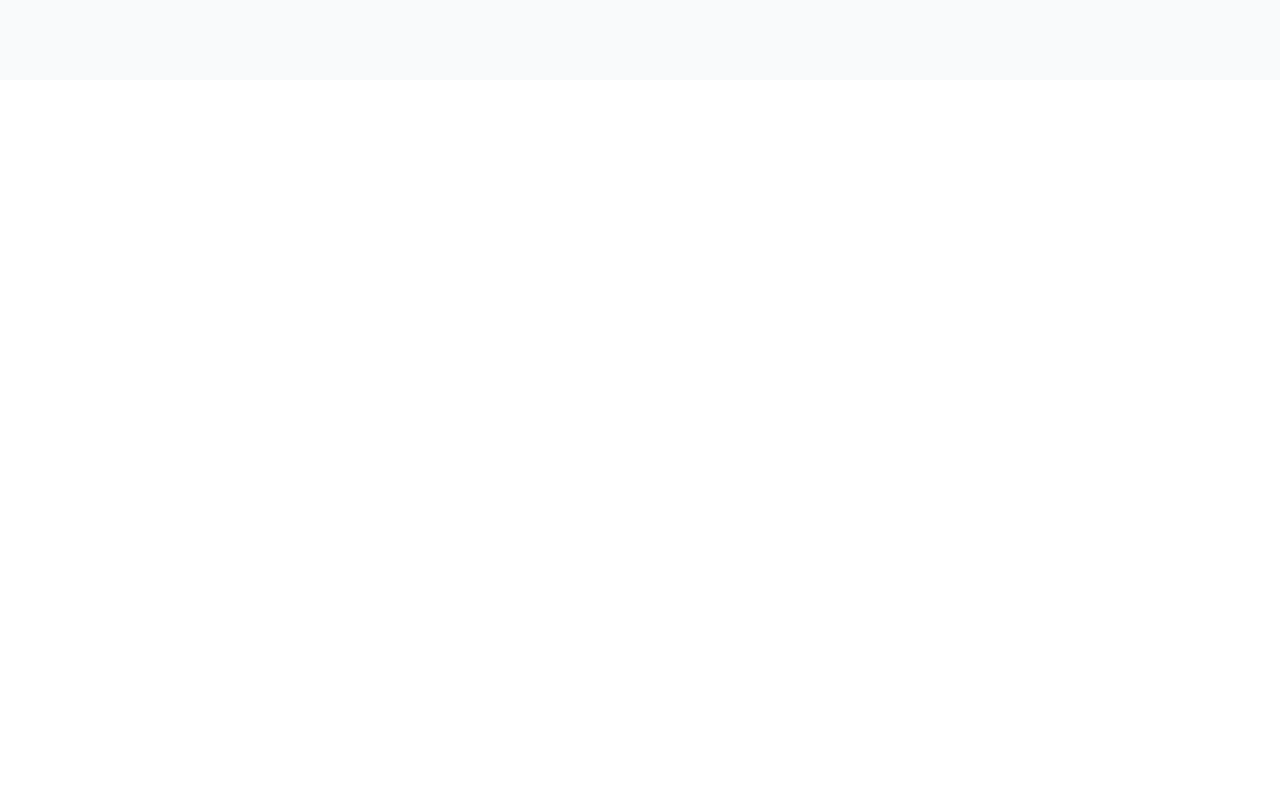
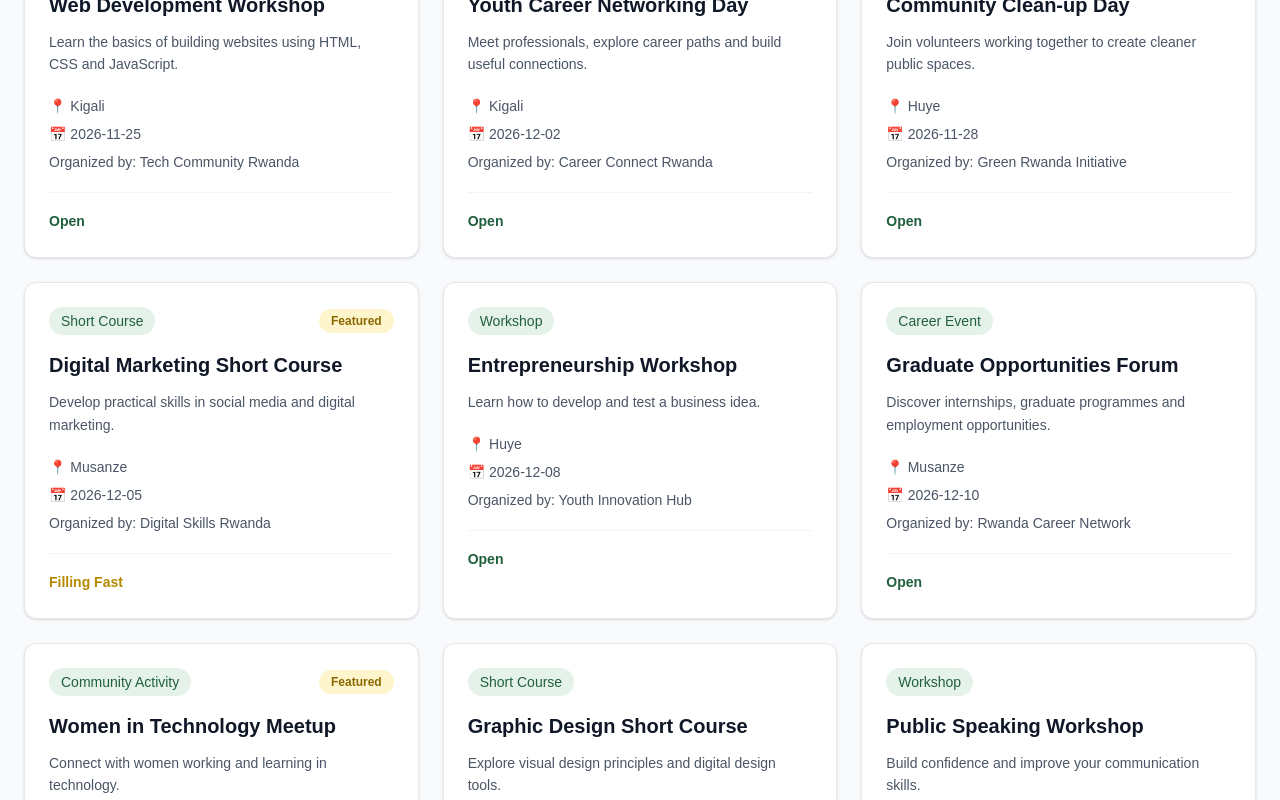
Before and after one commit to Tetaaline/rwanda-opportunities-explorer-, a React (Vite) app: page / in a window 1280 px wide. Shown: the part 720-1520 px from the top of the page. Before the commit the page ends 800 px from the top, so only its background shows below. Built offline with nearby package versions, Linux system fonts and the light colour scheme.

Commit message:
feat: create reusable opportunity cards

```diff
--- a/src/App.jsx
+++ b/src/App.jsx
@@ -1,5 +1,6 @@
-
-import Header from './components/Header'
+import Header from './components/Header.jsx'
+import OpportunityCard from './components/OpportunityCard.jsx'
+import { opportunities } from './data/opportunities.js'
 
 function App() {
   return (
@@ -8,7 +9,6 @@ function App() {
 
       <main>
         <section className="mx-auto max-w-7xl px-6 py-20">
-
           <p className="mb-4 text-sm font-bold uppercase tracking-widest">
             <span className="text-[#007FAF]">Discover.</span>{' '}
             <span className="text-[#B58A00]">Connect.</span>{' '}
@@ -28,12 +28,23 @@ function App() {
         </section>
 
         <section id="opportunities" className="mx-auto max-w-7xl px-6 pb-20">
+          <div className="mb-8">
             <h2 className="text-2xl font-bold text-[#20603D]">
               Explore opportunities
             </h2>
             <p className="mt-2 text-gray-600">
               Find something worth showing up for.
             </p>
+          </div>
+
+          <div className="grid gap-6 sm:grid-cols-2 lg:grid-cols-3">
+            {opportunities.map((opportunity) => (
+              <OpportunityCard
+                key={opportunity.id}
+                opportunity={opportunity}
+              />
+            ))}
+          </div>
         </section>
       </main>
     </div>
--- a/src/components/OpportunityCard.jsx
+++ b/src/components/OpportunityCard.jsx
@@ -0,0 +1,48 @@
+
+function OpportunityCard({ opportunity }) {
+  return (
+    <article className="rounded-xl border border-gray-200 bg-white p-6 shadow-sm">
+      <div className="mb-4 flex items-center justify-between gap-3">
+        <span className="rounded-full bg-[#E5F2EA] px-3 py-1 text-sm font-medium text-[#20603D]">
+          {opportunity.category}
+        </span>
+
+        {opportunity.featured && (
+          <span className="rounded-full bg-[#FFF5CC] px-3 py-1 text-xs font-semibold text-[#8A6800]">
+            Featured
+          </span>
+        )}
+      </div>
+
+      <h3 className="text-xl font-bold text-gray-900">
+        {opportunity.title}
+      </h3>
+
+      <p className="mt-3 text-sm leading-relaxed text-gray-600">
+        {opportunity.description}
+      </p>
+
+      <div className="mt-5 space-y-2 text-sm text-gray-600">
+        <p>📍 {opportunity.city}</p>
+        <p>📅 {opportunity.date}</p>
+        <p>Organized by: {opportunity.organizer}</p>
+      </div>
+
+      <div className="mt-5 border-t border-gray-100 pt-4">
+        <span
+          className={`text-sm font-semibold ${
+            opportunity.availability === 'Full'
+              ? 'text-red-600'
+              : opportunity.availability === 'Filling Fast'
+                ? 'text-[#B58A00]'
+                : 'text-[#20603D]'
+          }`}
+        >
+          {opportunity.availability}
+        </span>
+      </div>
+    </article>
+  )
+}
+
+export default OpportunityCard
--- /dev/null
+++ b/src/data/opportunities.js
@@ -0,0 +1,135 @@
+
+export const opportunities = [
+  {
+    id: 1,
+    title: 'Web Development Workshop',
+    category: 'Workshop',
+    city: 'Kigali',
+    date: '2026-11-25',
+    organizer: 'Tech Community Rwanda',
+    description: 'Learn the basics of building websites using HTML, CSS and JavaScript.',
+    availability: 'Open',
+    featured: true,
+  },
+  {
+    id: 2,
+    title: 'Youth Career Networking Day',
+    category: 'Career Event',
+    city: 'Kigali',
+    date: '2026-12-02',
+    organizer: 'Career Connect Rwanda',
+    description: 'Meet professionals, explore career paths and build useful connections.',
+    availability: 'Open',
+    featured: true,
+  },
+  {
+    id: 3,
+    title: 'Community Clean-up Day',
+    category: 'Community Activity',
+    city: 'Huye',
+    date: '2026-11-28',
+    organizer: 'Green Rwanda Initiative',
+    description: 'Join volunteers working together to create cleaner public spaces.',
+    availability: 'Open',
+    featured: false,
+  },
+  {
+    id: 4,
+    title: 'Digital Marketing Short Course',
+    category: 'Short Course',
+    city: 'Musanze',
+    date: '2026-12-05',
+    organizer: 'Digital Skills Rwanda',
+    description: 'Develop practical skills in social media and digital marketing.',
+    availability: 'Filling Fast',
+    featured: true,
+  },
+  {
+    id: 5,
+    title: 'Entrepreneurship Workshop',
+    category: 'Workshop',
+    city: 'Huye',
+    date: '2026-12-08',
+    organizer: 'Youth Innovation Hub',
+    description: 'Learn how to develop and test a business idea.',
+    availability: 'Open',
+    featured: false,
+  },
+  {
+    id: 6,
+    title: 'Graduate Opportunities Forum',
+    category: 'Career Event',
+    city: 'Musanze',
+    date: '2026-12-10',
+    organizer: 'Rwanda Career Network',
+    description: 'Discover internships, graduate programmes and employment opportunities.',
+    availability: 'Open',
+    featured: false,
+  },
+  {
+    id: 7,
+    title: 'Women in Technology Meetup',
+    category: 'Community Activity',
+    city: 'Kigali',
+    date: '2026-12-12',
+    organizer: 'Women in Tech Rwanda',
+    description: 'Connect with women working and learning in technology.',
+    availability: 'Filling Fast',
+    featured: true,
+  },
+  {
+    id: 8,
+    title: 'Graphic Design Short Course',
+    category: 'Short Course',
+    city: 'Huye',
+    date: '2026-12-15',
+    organizer: 'Creative Skills Centre',
+    description: 'Explore visual design principles and digital design tools.',
+    availability: 'Open',
+    featured: false,
+  },
+  {
+    id: 9,
+    title: 'Public Speaking Workshop',
+    category: 'Workshop',
+    city: 'Musanze',
+    date: '2026-12-18',
+    organizer: 'Youth Leadership Rwanda',
+    description: 'Build confidence and improve your communication skills.',
+    availability: 'Open',
+    featured: false,
+  },
+  {
+    id: 10,
+    title: 'Innovation and Career Fair',
+    category: 'Career Event',
+    city: 'Kigali',
+    date: '2026-12-20',
+    organizer: 'Rwanda Innovation Network',
+    description: 'Explore career opportunities and meet innovative organizations.',
+    availability: 'Full',
+    featured: false,
+  },
+  {
+    id: 11,
+    title: 'Environmental Awareness Day',
+    category: 'Community Activity',
+    city: 'Musanze',
+    date: '2026-12-22',
+    organizer: 'Community Green Network',
+    description: 'Take part in activities promoting environmental awareness.',
+    availability: 'Open',
+    featured: false,
+  },
+  {
+    id: 12,
+    title: 'Introduction to Data Analysis',
+    category: 'Short Course',
+    city: 'Kigali',
+    date: '2027-01-10',
+    organizer: 'Digital Learning Rwanda',
+    description: 'Learn introductory data analysis concepts and practical skills.',
+    availability: 'Open',
+    featured: false,
+  },
+]
```
Lines whose indentation alone changed are shown as unchanged.
